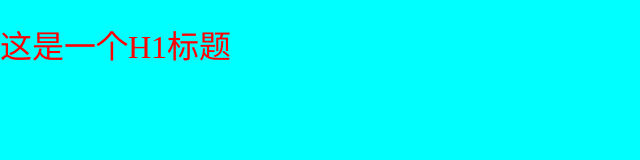
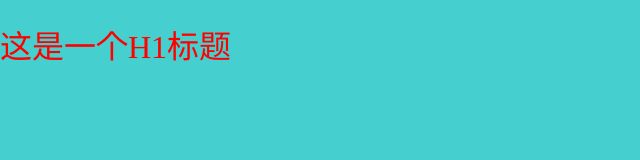
Before and after one commit to daoyuanyi/project_01, a plain HTML site: page index.html in a window 1280 px wide. Shown: the whole page, without its empty margins (0-640 px from the left). Drawn offline with Linux system fonts and the light colour scheme.

Commit message:
修改了index.css

```diff
--- a/index.css
+++ b/index.css
@@ -2,5 +2,5 @@ html,
 body {
   margin: 0;
   padding: 0;
-  background-color: cyan;
+  background-color: rgb(69, 207, 207);
 }
```
